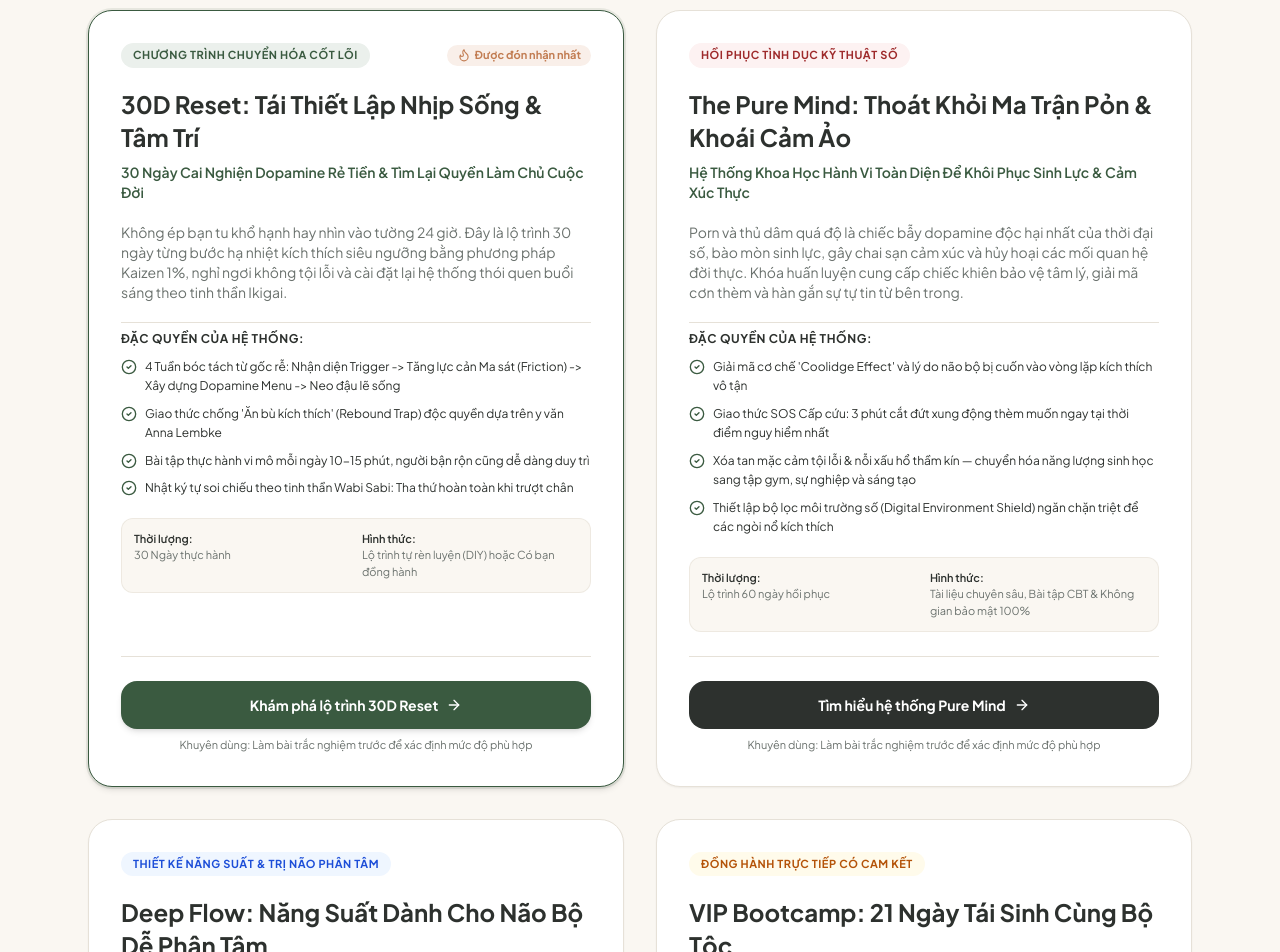
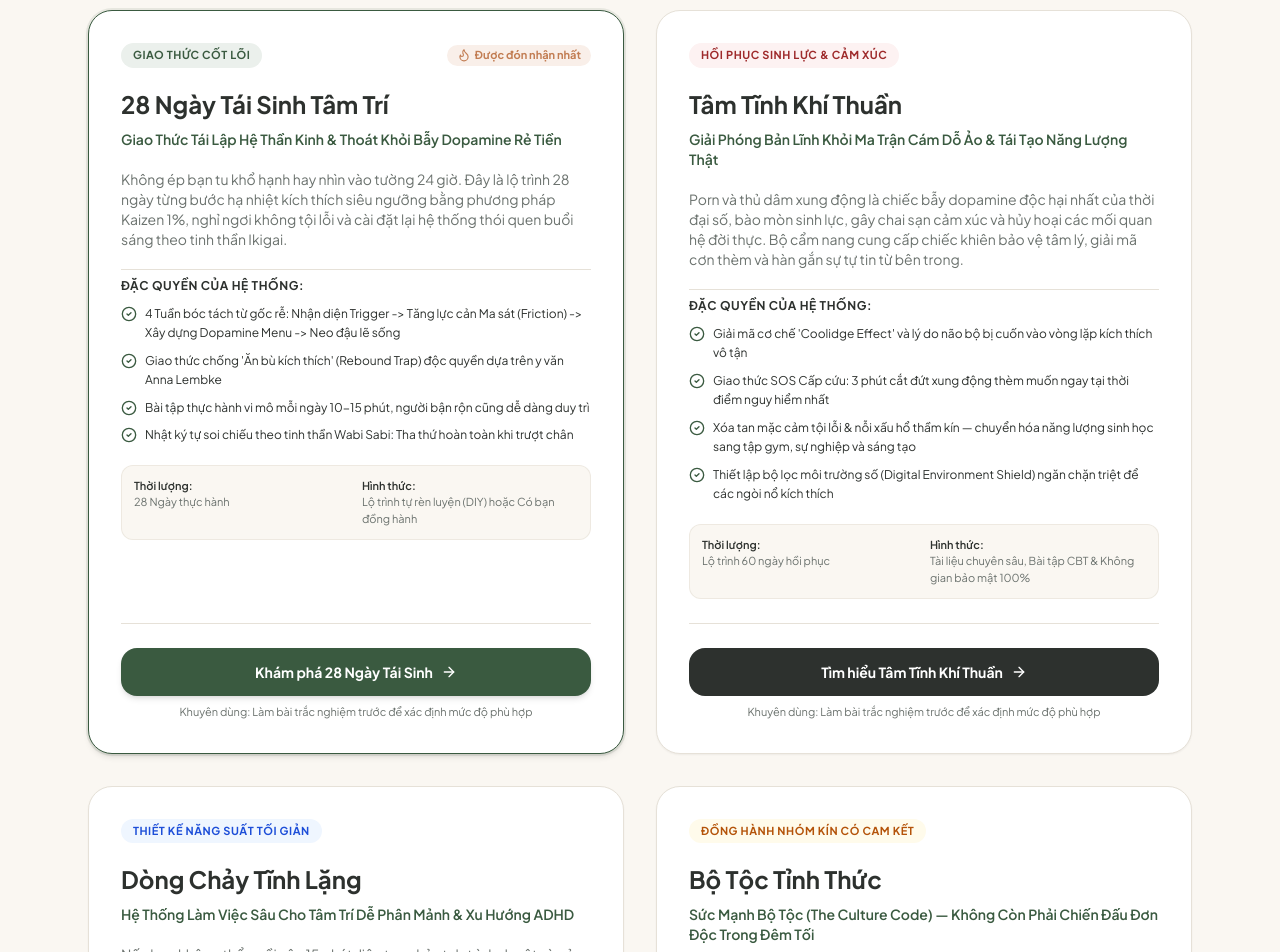
Before and after one commit to longphi11/traicainghien-1, a Next.js app: page /he-thong-cai-nghien in a window 1280 px wide. Shown: the part 520-1472 px from the top of the page. Built offline with nearby package versions, Linux system fonts and the light colour scheme.

Commit message:
feat: detail 1-year roadmap with monthly timeline, targets, tasks and update brand product names

```diff
--- a/src/app/page.tsx
+++ b/src/app/page.tsx
@@ -71,22 +71,22 @@
 
         <div className="grid grid-cols-1 md:grid-cols-3 gap-8">
 
-          {/* Card 1: 30D Reset */}
+          {/* Card 1: 28 Ngày Tái Sinh */}
           <div className="rounded-3xl p-8 bg-white border border-[#3A5A40] shadow-md ring-2 ring-[#3A5A40]/10 flex flex-col justify-between relative overflow-hidden group hover:-translate-y-1 transition-all">
             <div className="space-y-4">
               <div className="flex items-center justify-between">
                 <span className="text-xs font-bold uppercase tracking-wider px-3 py-1 rounded-full bg-[#EBF0EC] text-[#3A5A40]">
-                  Cốt lõi 30 ngày
+                  Giao thức cốt lõi
                 </span>
                 <span className="text-xs font-bold text-[#C27D53] bg-[#F9EFE9] px-2 py-0.5 rounded-md">
                   ★ Phổ biến nhất
                 </span>
               </div>
               <h3 className="text-2xl font-bold font-serif text-[#2D312E]">
-                30D Reset
+                28 Ngày Tái Sinh
               </h3>
               <p className="text-xs font-semibold text-[#3A5A40]">
-                Tái thiết lập nhịp sinh học & thoát bẫy dopamine rẻ tiền
+                Tái thiết lập hệ thần kinh & thoát bẫy dopamine rẻ tiền
               </p>
               <p className="text-xs text-[#6B726E] leading-relaxed">
                 28 ý tưởng và bài tập vi mô Kaizen 1% mỗi ngày giúp bạn hạ nhiệt kích thích siêu ngưỡng, cai lướt đêm và tìm lại cảm giác hạnh phúc trong đời thực.
@@ -99,23 +99,23 @@
             </div>
             <div className="pt-6 mt-6 border-t border-[#E6E1D8]">
               <Link
-                href="/he-thong-cai-nghien#30d-reset"
+                href="/he-thong-cai-nghien#28-ngay-tai-sinh"
                 className="w-full py-3 px-4 rounded-xl font-bold text-xs bg-[#3A5A40] hover:bg-[#2F4A34] text-white flex items-center justify-center gap-1.5 transition-all shadow-sm"
               >
-                <span>Tìm hiểu về 30D Reset</span>
+                <span>Tìm hiểu về 28 Ngày Tái Sinh</span>
                 <ArrowRight className="w-3.5 h-3.5" />
               </Link>
             </div>
           </div>
 
-          {/* Card 2: The Pure Mind */}
+          {/* Card 2: Tâm Tĩnh Khí Thuần */}
           <div className="rounded-3xl p-8 bg-white border border-[#E6E1D8] shadow-sm hover:border-[#3A5A40]/40 flex flex-col justify-between group hover:-translate-y-1 transition-all">
             <div className="space-y-4">
               <span className="text-xs font-bold uppercase tracking-wider px-3 py-1 rounded-full bg-[#FDF2F2] text-[#9E2A2B] inline-block">
                 Hồi phục sinh lực
               </span>
               <h3 className="text-2xl font-bold font-serif text-[#2D312E]">
-                The Pure Mind
+                Tâm Tĩnh Khí Thuần
               </h3>
               <p className="text-xs font-semibold text-[#9E2A2B]">
                 Hệ thống hồi phục toàn diện khỏi Pỏn & Khoái cảm ảo
@@ -131,23 +131,23 @@
             </div>
             <div className="pt-6 mt-6 border-t border-[#E6E1D8]">
               <Link
-                href="/he-thong-cai-nghien#pure-mind"
+                href="/he-thong-cai-nghien#tam-tinh-khi-thuan"
                 className="w-full py-3 px-4 rounded-xl font-bold text-xs bg-[#2D312E] hover:bg-black text-white flex items-center justify-center gap-1.5 transition-all"
               >
-                <span>Tìm hiểu về Pure Mind</span>
+                <span>Tìm hiểu về Tâm Tĩnh Khí Thuần</span>
                 <ArrowRight className="w-3.5 h-3.5" />
               </Link>
             </div>
           </div>
 
-          {/* Card 3: Deep Flow ADHD */}
+          {/* Card 3: Dòng Chảy Tĩnh Lặng */}
           <div className="rounded-3xl p-8 bg-white border border-[#E6E1D8] shadow-sm hover:border-[#3A5A40]/40 flex flex-col justify-between group hover:-translate-y-1 transition-all">
             <div className="space-y-4">
               <span className="text-xs font-bold uppercase tracking-wider px-3 py-1 rounded-full bg-[#EFF6FF] text-[#1D4ED8] inline-block">
                 Trị não phân tâm
               </span>
               <h3 className="text-2xl font-bold font-serif text-[#2D312E]">
-                Deep Flow System
+                Dòng Chảy Tĩnh Lặng
               </h3>
               <p className="text-xs font-semibold text-[#1D4ED8]">
                 Thiết kế hệ thống năng suất cho não bộ dễ xao nhãng
@@ -163,10 +163,10 @@
             </div>
             <div className="pt-6 mt-6 border-t border-[#E6E1D8]">
               <Link
-                href="/he-thong-cai-nghien#deep-flow"
+                href="/he-thong-cai-nghien#dong-chay-tinh-lang"
                 className="w-full py-3 px-4 rounded-xl font-bold text-xs bg-[#2D312E] hover:bg-black text-white flex items-center justify-center gap-1.5 transition-all"
               >
-                <span>Tìm hiểu về Deep Flow</span>
+                <span>Tìm hiểu về Dòng Chảy Tĩnh Lặng</span>
                 <ArrowRight className="w-3.5 h-3.5" />
               </Link>
             </div>
--- a/src/data/addictionSystem.ts
+++ b/src/data/addictionSystem.ts
@@ -16,32 +16,32 @@
 
 export const addictionSystemProducts: AddictionSystemProduct[] = [
   {
-    id: "30d-reset",
-    badge: "Chương Trình Chuyển Hóa Cốt Lõi",
+    id: "28-ngay-tai-sinh",
+    badge: "Giao Thức Cốt Lõi",
     badgeColor: "emerald",
     isPopular: true,
-    title: "30D Reset: Tái Thiết Lập Nhịp Sống & Tâm Trí",
-    tagline: "30 Ngày Cai Nghiện Dopamine Rẻ Tiền & Tìm Lại Quyền Làm Chủ Cuộc Đời",
-    description: "Không ép bạn tu khổ hạnh hay nhìn vào tường 24 giờ. Đây là lộ trình 30 ngày từng bước hạ nhiệt kích thích siêu ngưỡng bằng phương pháp Kaizen 1%, nghỉ ngơi không tội lỗi và cài đặt lại hệ thống thói quen buổi sáng theo tinh thần Ikigai.",
+    title: "28 Ngày Tái Sinh Tâm Trí",
+    tagline: "Giao Thức Tái Lập Hệ Thần Kinh & Thoát Khỏi Bẫy Dopamine Rẻ Tiền",
+    description: "Không ép bạn tu khổ hạnh hay nhìn vào tường 24 giờ. Đây là lộ trình 28 ngày từng bước hạ nhiệt kích thích siêu ngưỡng bằng phương pháp Kaizen 1%, nghỉ ngơi không tội lỗi và cài đặt lại hệ thống thói quen buổi sáng theo tinh thần Ikigai.",
     highlights: [
       "4 Tuần bóc tách từ gốc rễ: Nhận diện Trigger -> Tăng lực cản Ma sát (Friction) -> Xây dựng Dopamine Menu -> Neo đậu lẽ sống",
       "Giao thức chống 'Ăn bù kích thích' (Rebound Trap) độc quyền dựa trên y văn Anna Lembke",
       "Bài tập thực hành vi mô mỗi ngày 10-15 phút, người bận rộn cũng dễ dàng duy trì",
       "Nhật ký tự soi chiếu theo tinh thần Wabi Sabi: Tha thứ hoàn toàn khi trượt chân",
     ],
-    duration: "30 Ngày thực hành",
+    duration: "28 Ngày thực hành",
     format: "Lộ trình tự rèn luyện (DIY) hoặc Có bạn đồng hành",
     targetAudience: "Người mất tập trung, cạn kiệt năng lượng, lướt điện thoại đêm muộn và hay trì hoãn các mục tiêu lớn",
-    ctaText: "Khám phá lộ trình 30D Reset",
-    ctaHref: "/he-thong-cai-nghien#30d-reset",
+    ctaText: "Khám phá 28 Ngày Tái Sinh",
+    ctaHref: "/he-thong-cai-nghien#28-ngay-tai-sinh",
   },
   {
-    id: "digital-detox-protocol",
-    badge: "Hồi Phục Tình Dục Kỹ Thuật Số",
+    id: "tam-tinh-khi-thuan",
+    badge: "Hồi Phục Sinh Lực & Cảm Xúc",
     badgeColor: "rose",
-    title: "The Pure Mind: Thoát Khỏi Ma Trận Pỏn & Khoái Cảm Ảo",
-    tagline: "Hệ Thống Khoa Học Hành Vi Toàn Diện Để Khôi Phục Sinh Lực & Cảm Xúc Thực",
-    description: "Porn và thủ dâm quá độ là chiếc bẫy dopamine độc hại nhất của thời đại số, bào mòn sinh lực, gây chai sạn cảm xúc và hủy hoại các mối quan hệ đời thực. Khóa huấn luyện cung cấp chiếc khiên bảo vệ tâm lý, giải mã cơn thèm và hàn gắn sự tự tin từ bên trong.",
+    title: "Tâm Tĩnh Khí Thuần",
+    tagline: "Giải Phóng Bản Lĩnh Khỏi Ma Trận Cám Dỗ Ảo & Tái Tạo Năng Lượng Thật",
+    description: "Porn và thủ dâm xung động là chiếc bẫy dopamine độc hại nhất của thời đại số, bào mòn sinh lực, gây chai sạn cảm xúc và hủy hoại các mối quan hệ đời thực. Bộ cẩm nang cung cấp chiếc khiên bảo vệ tâm lý, giải mã cơn thèm và hàn gắn sự tự tin từ bên trong.",
     highlights: [
       "Giải mã cơ chế 'Coolidge Effect' và lý do não bộ bị cuốn vào vòng lặp kích thích vô tận",
       "Giao thức SOS Cấp cứu: 3 phút cắt đứt xung động thèm muốn ngay tại thời điểm nguy hiểm nhất",
@@ -50,16 +50,16 @@
     ],
     duration: "Lộ trình 60 ngày hồi phục",
     format: "Tài liệu chuyên sâu, Bài tập CBT & Không gian bảo mật 100%",
-    targetAudience: "Những ai đang vật lộn trong bóng tối với phim khiêu dâm, kiệt quệ ý chí và muốn lấy lại bản lĩnh đàn ông đích thực",
-    ctaText: "Tìm hiểu hệ thống Pure Mind",
-    ctaHref: "/he-thong-cai-nghien#pure-mind",
+    targetAudience: "Những ai đang vật lộn trong bóng tối với phim khiêu dâm, kiệt quệ ý chí và muốn lấy lại bản lĩnh đích thực",
+    ctaText: "Tìm hiểu Tâm Tĩnh Khí Thuần",
+    ctaHref: "/he-thong-cai-nghien#tam-tinh-khi-thuan",
   },
   {
-    id: "deep-focus-system",
-    badge: "Thiết Kế Năng Suất & Trị Não Phân Tâm",
+    id: "dong-chay-tinh-lang",
+    badge: "Thiết Kế Năng Suất Tối Giản",
     badgeColor: "blue",
-    title: "Deep Flow: Năng Suất Dành Cho Não Bộ Dễ Phân Tâm",
-    tagline: "Xây Dựng Hệ Thống Tập Trung Sâu Cho Người Có Xu Hướng ADHD & Quá Tải Nhận Thức",
+    title: "Dòng Chảy Tĩnh Lặng",
+    tagline: "Hệ Thống Làm Việc Sâu Cho Tâm Trí Dễ Phân Mảnh & Xu Hướng ADHD",
     description: "Nếu bạn không thể ngồi yên 15 phút, liên tục nhảy tab trình duyệt và cảm thấy các phương pháp quản lý thời gian truyền thống (như To-do list cứng nhắc) đều thất bại... Bạn không hề kém cỏi! Bạn chỉ cần một hệ thống được may đo riêng cho cách não bộ phân tâm vận hành.",
     highlights: [
       "Khung giờ làm việc Time-boxing trực quan: Biến công việc khô khan thành trò chơi chinh phục",
@@ -70,16 +70,16 @@
     duration: "Hệ thống áp dụng trọn đời",
     format: "Bộ công cụ mẫu (Notion/Sổ tay) & Video bài giảng thực chiến",
     targetAudience: "Freelancer, Creator, người làm văn phòng hay nhảy việc, khó tập trung sâu và dễ bị choáng ngợp bởi deadline",
-    ctaText: "Xây dựng hệ thống Deep Flow",
-    ctaHref: "/he-thong-cai-nghien#deep-flow",
+    ctaText: "Xây dựng Dòng Chảy Tĩnh Lặng",
+    ctaHref: "/he-thong-cai-nghien#dong-chay-tinh-lang",
   },
   {
-    id: "inner-circle-bootcamp",
-    badge: "Đồng Hành Trực Tiếp Có Cam Kết",
+    id: "bo-toc-tinh-thuc",
+    badge: "Đồng Hành Nhóm Kín Có Cam Kết",
     badgeColor: "amber",
-    title: "VIP Bootcamp: 21 Ngày Tái Sinh Cùng Bộ Tộc",
+    title: "Bộ Tộc Tỉnh Thức",
     tagline: "Sức Mạnh Bộ Tộc (The Culture Code) — Không Còn Phải Chiến Đấu Đơn Độc Trong Đêm Tối",
-    description: "Thay đổi một mình rất dễ bỏ cuộc khi cơn thèm ập đến lúc nửa đêm. Trong VIP Bootcamp, bạn được đồng hành cùng một nhóm nhỏ những người cùng chí hướng, có người điểm danh streak mỗi sáng và hỗ trợ tâm lý 24/7.",
+    description: "Thay đổi một mình rất dễ bỏ cuộc khi cơn thèm ập đến lúc nửa đêm. Trong Bộ Tộc Tỉnh Thức, bạn được đồng hành cùng một nhóm nhỏ những người cùng chí hướng, có người điểm danh streak mỗi sáng và hỗ trợ tâm lý 24/7.",
     highlights: [
       "Ghép cặp Accountability Partner (Bạn đồng hành chịu trách nhiệm) giám sát chéo mỗi ngày",
       "Zoom vòng tròn chia sẻ cuối tuần (Offline/Online Circle): Nói thật triệt để mà không sợ bị phán xét",
@@ -90,6 +90,6 @@
     format: "Nhóm nhỏ giới hạn số lượng (Dưới 15 người/khóa)",
     targetAudience: "Những ai đã thử cai nghiện nhiều lần một mình nhưng thất bại, cần kỷ luật tập thể và môi trường an toàn",
     ctaText: "Đăng ký danh sách chờ (Waitlist)",
-    ctaHref: "/he-thong-cai-nghien#bootcamp",
+    ctaHref: "/he-thong-cai-nghien#bo-toc-tinh-thuc",
   },
 ];
```
Also changed, not shown: 1 other file (tests, documents, lock files or other folders).
